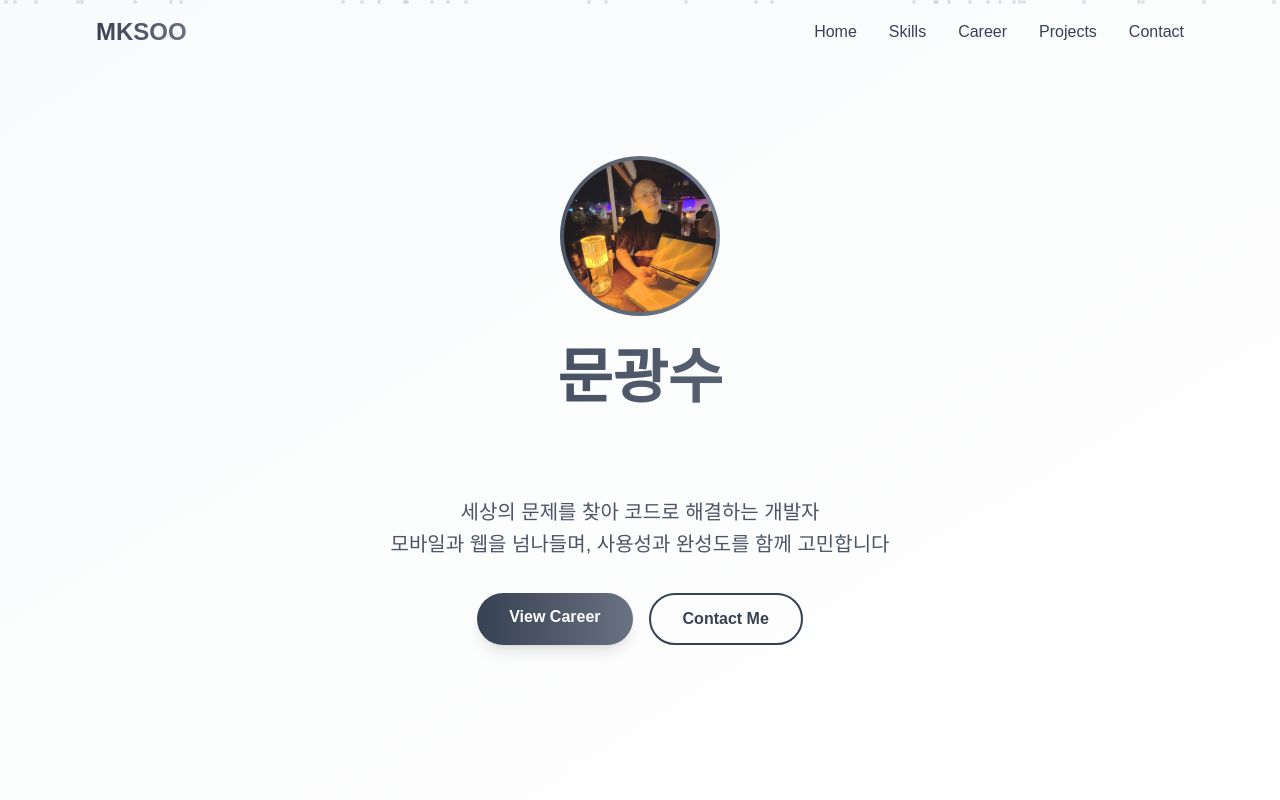
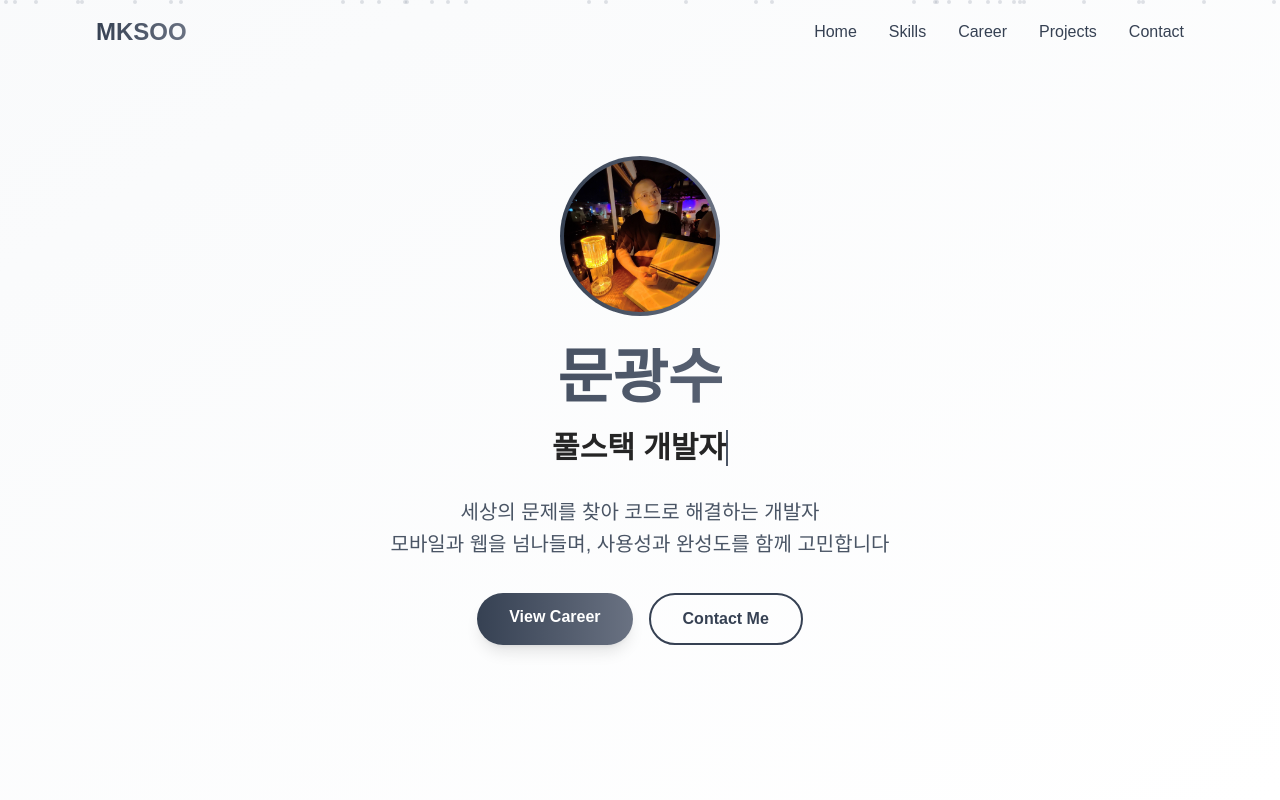
Before and after one commit to mksoo/mksoo-portfolio, a Next.js app: page / in a window 1280 px wide. Shown: the top 800 px of the page. Built offline with nearby package versions, Linux system fonts and the light colour scheme; a web font is replaced by a local one.

Commit message:
refactor(hero): 역할 배열을 useEffect 내부로 이동하여 코드 간결화 및 불필요한 의존성 제거, 기타 디테일 수정

```diff
--- a/src/app/components/Hero.tsx
+++ b/src/app/components/Hero.tsx
@@ -8,8 +8,6 @@ export default function Hero() {
   const [displayText, setDisplayText] = useState("");
   const [isDeleting, setIsDeleting] = useState(false);
   const [particles, setParticles] = useState<Array<{left: number, delay: number, duration: number}>>([]);
-
-  const roles = ['창업가', '데이터 사이언티스트', '풀스택 개발자'];
 
   // 파티클 데이터를 클라이언트에서만 생성
   useEffect(() => {
@@ -27,6 +25,7 @@ export default function Hero() {
 
   useEffect(() => {
     const typeEffect = () => {
+      const roles = ['창업가', '데이터 사이언티스트', '풀스택 개발자'];
       const current = roles[currentRole];
 
       if (!isDeleting) {
@@ -45,9 +44,9 @@ export default function Hero() {
       }
     };
 
-    const timer = setTimeout(typeEffect, isDeleting ? 50 : 100);
+    const timer = setTimeout(typeEffect, 50);
     return () => clearTimeout(timer);
-  }, [displayText, isDeleting, currentRole, roles]);
+  }, [displayText, isDeleting, currentRole]);
 
   return (
     <section id="home" className="min-h-screen flex items-center justify-center relative overflow-hidden bg-gradient-to-br from-gray-50 to-white">
@@ -69,7 +68,7 @@ export default function Hero() {
       <div className="text-center z-10 max-w-4xl px-8">
         {/* Profile Image */}
         <div className="relative mb-8">
-          <div className="w-40 h-40 mx-auto rounded-full bg-gradient-to-r from-gray-700 to-gray-500 p-1 animate-pulse">
+          <div className="w-40 h-40 mx-auto rounded-full bg-gradient-to-r from-gray-700 to-gray-500 p-1">
             <Image
               src="/profile.jpeg"
               alt="문광수 프로필"
```
